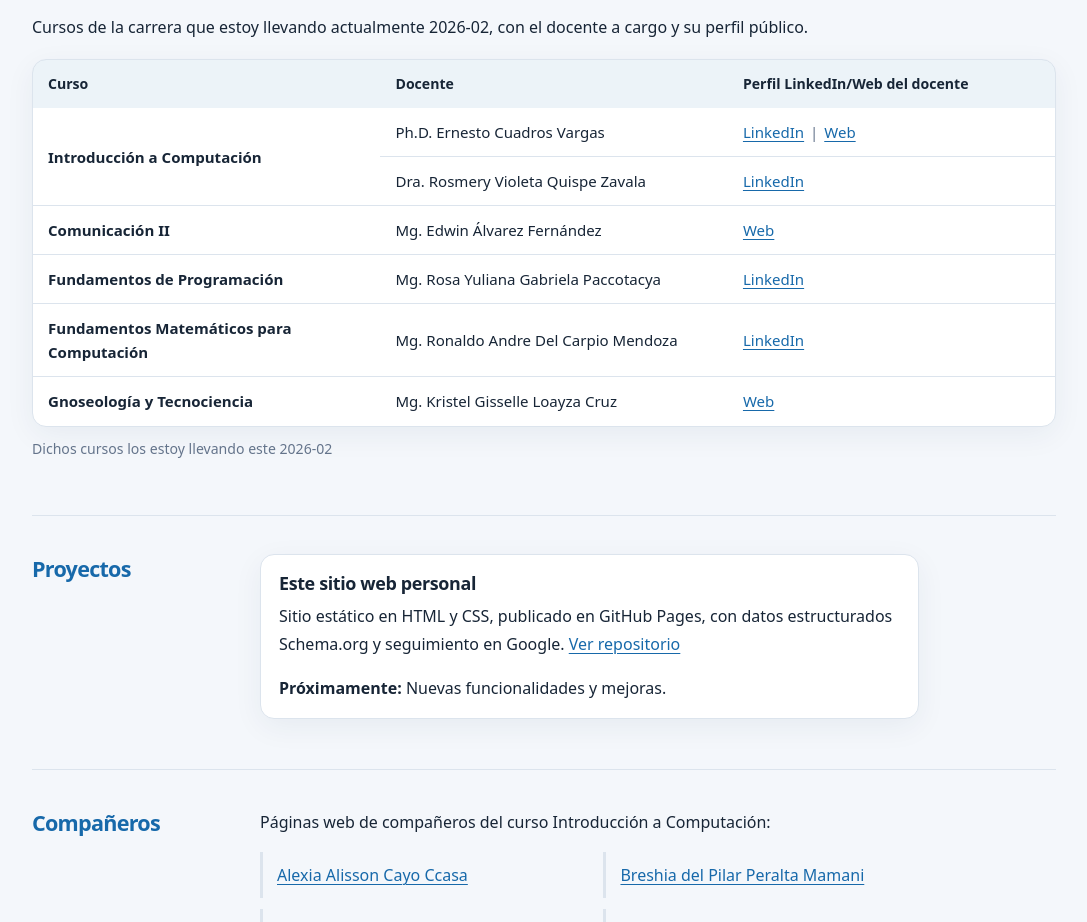
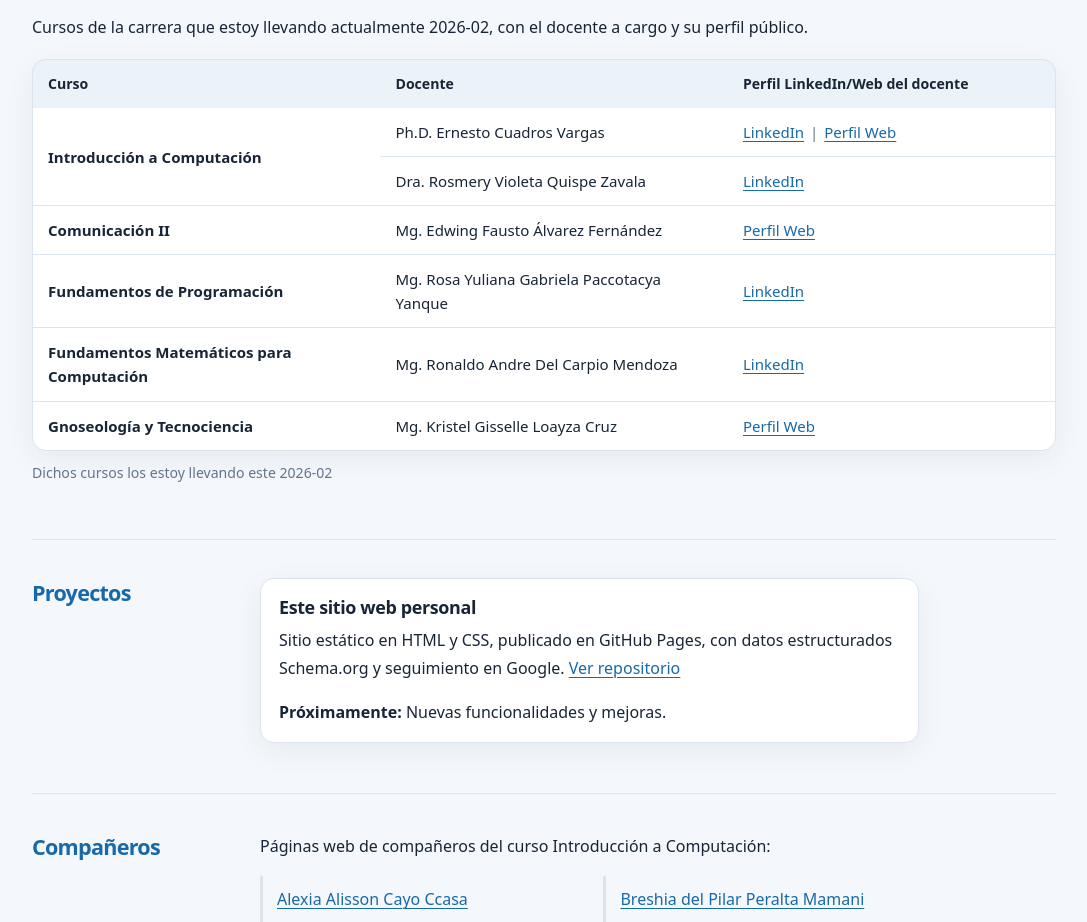
Before and after one commit to eduardoisaacrojasjuarez/eduardoisaacrojasjuarez.github.io, a plain HTML site: page index.html in a window 1280 px wide. Shown: the part 1152-2074 px from the top of the page, without its empty margins (96-1183 px from the left). Drawn offline with Linux system fonts and the light colour scheme.

Commit message:
Update index.html

```diff
--- a/index.html
+++ b/index.html
@@ -131,7 +131,7 @@
                      target="_blank" rel="noopener noreferrer">LinkedIn</a>
                   <span class="separador"> | </span>
                   <a href="https://socios.spc.org.pe/ecuadros/"
-                     target="_blank" rel="noopener noreferrer">Web</a>
+                     target="_blank" rel="noopener noreferrer">Perfil Web</a>
                 </td>
               </tr>
               <tr>
@@ -145,17 +145,17 @@
               <!-- Comunicación II -->
               <tr>
                 <th scope="row">Comunicación II</th>
-                <td>Mg. Edwin Álvarez Fernández</td>
+                <td>Mg. Edwing Fausto Álvarez Fernández</td>
                 <td class="enlaces-docente">
                   <a href="https://www.facebook.com/edwing.alvarezfernandez"
-                     target="_blank" rel="noopener noreferrer">Web</a>
+                     target="_blank" rel="noopener noreferrer">Perfil Web</a>
                 </td>
               </tr>
 
               <!-- Fundamentos de Programación -->
               <tr>
                 <th scope="row">Fundamentos de Programación</th>
-                <td>Mg. Rosa Yuliana Gabriela Paccotacya</td>
+                <td>Mg. Rosa Yuliana Gabriela Paccotacya Yanque</td>
                 <td class="enlaces-docente">
                   <a href="https://pe.linkedin.com/in/rpaccotacyay"
                      target="_blank" rel="noopener noreferrer">LinkedIn</a>
@@ -178,7 +178,7 @@
                 <td>Mg. Kristel Gisselle Loayza Cruz</td>
                 <td class="enlaces-docente">
                   <a href="https://www.facebook.com/kristelgisselle.loayzacruz/?locale=es_LA"
-                     target="_blank" rel="noopener noreferrer">Web</a>
+                     target="_blank" rel="noopener noreferrer">Perfil Web</a>
                 </td>
               </tr>
             </tbody>
```
